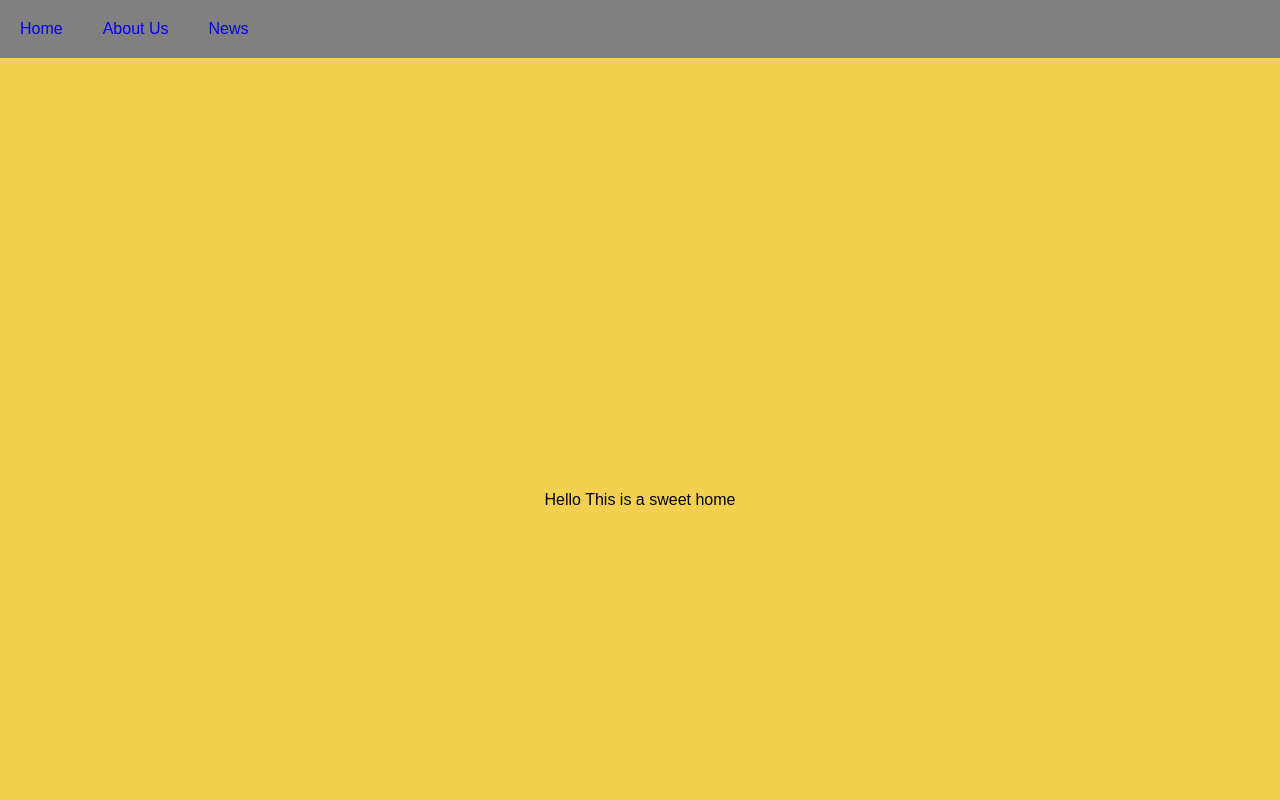
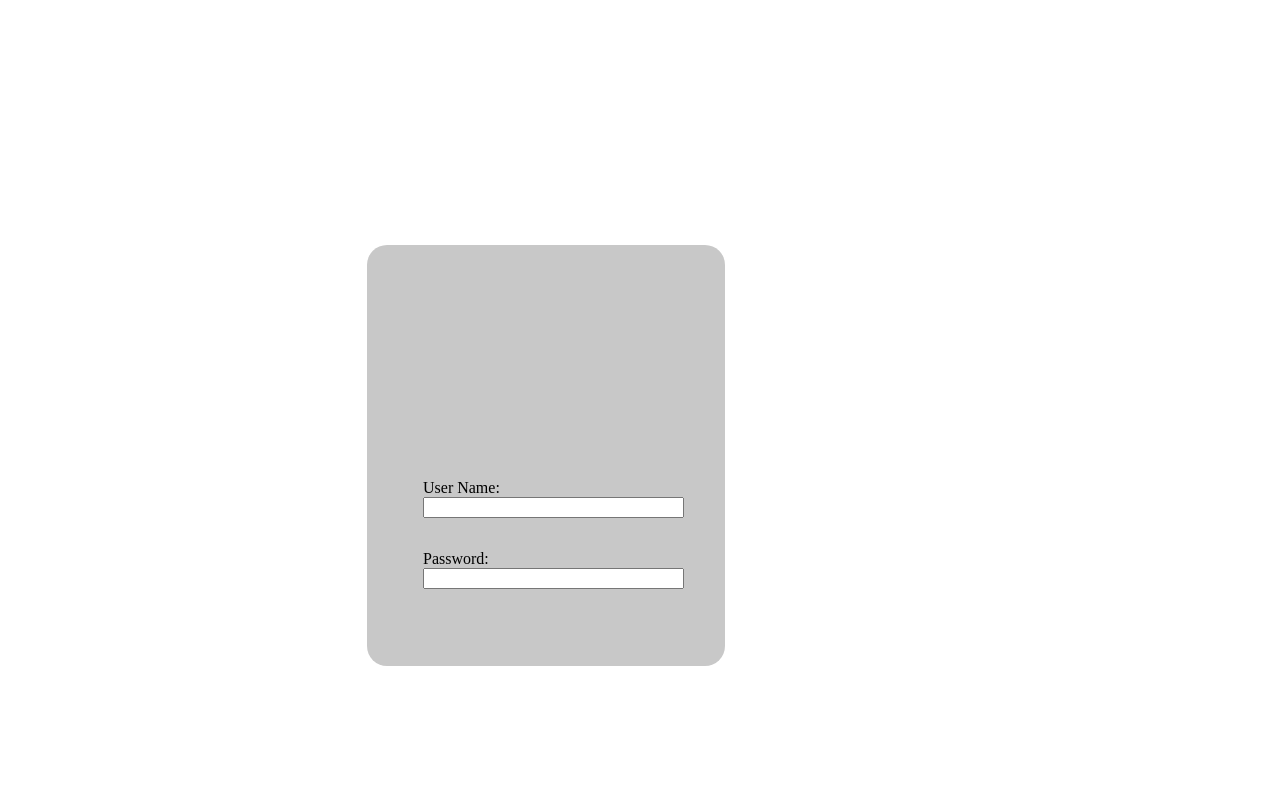
Before and after one commit to steamnp/bfd42, a React (Vite) app: page / in a window 1280 px wide. Shown: the top 800 px of the page. Built offline with nearby package versions, Linux system fonts and the light colour scheme.

Commit message:
create form and css initial work

```diff
--- a/src/App.jsx
+++ b/src/App.jsx
@@ -1,5 +1,4 @@
-import Footer from "./components/Footer"
-import Navbar from "./components/navbar"
+
 import Home from "./components/home"
 
 
@@ -9,9 +8,9 @@ function App() {
   return (
     <>
 
-    <Navbar/>
+
     <Home/>
-    <Footer/>
+
 
       </>
   )
--- a/src/components/footer.jsx
+++ /dev/null
@@ -1,13 +0,0 @@
-import React from 'react'
-import styles from './Footer.module.css';
-
-export default function Footer() {
-
-
-  return (
-    <div className ={styles.footer}>
-      <p>&copy;Practice</p>
-
-      </div>
-  )
-}
--- a/src/components/footer.module.css
+++ /dev/null
@@ -1,11 +0,0 @@
-.footer {
-    background-color: hsl(0, 0%, 50%);
-    width: auto;
-    height: 100px;
-    position: relative;
-    display: flex;
-    align-items: center;
-    justify-content: center;
-
-
-}
--- a/src/components/home.jsx
+++ b/src/components/home.jsx
@@ -1,8 +1,30 @@
-import React from 'react'
-import sytles from './home.module.css'
+import React from "react";
+import sytles from "./home.module.css";
 
 export default function Home() {
   return (
-    <div className = {sytles.home}> Hello This is a sweet home</div>
-  )
+    <div classname={sytles.container}>
+    <form className={sytles.form}>
+      <div className={sytles.container}>
+        <div  className={sytles.inputemail}>
+          <label htmlFor="name">User Name:</label>
+          <input
+
+            type="text"
+            id="username"
+            name="name"
+          />
+        </div>
+        <div className={sytles.inputpassword}>
+          <label htmlFor="name">Password:</label>
+          <input
+            type="password"
+            id="password"
+            name="password"
+          />
+        </div>
+      </div>
+    </form>
+    </div>
+  );
 }
--- a/src/components/home.module.css
+++ b/src/components/home.module.css
@@ -1,12 +1,44 @@
-.home {
-    width: auto;
-    height:100svh;
 
-    margin-top: 100px;
-    position: relative;
+
+.form {
+  width: 358px;
+  height: 421px;
+  margin-top: 245px;
+  margin-left: 367px;
+  border-radius: 20px;
+  background-color: #c8c8c8;
+  position: absolute;
+}
+
+.inputemail {
+  width: 261px;
+  height: 37px;
+  margin-top: 234px;
+  margin-left: 56px;
+  display: flex;
+  flex-direction: column;
+  position: absolute;
+
+}
+
+
+
+
+.inputpassword {
+    width: 261px;
+    height: 37px;
+    margin-top: 305px;
+    margin-left: 56px;
     display: flex;
-    align-items: center;
-    justify-content: center;
+    flex-direction: column;
+    position: absolute;
+    padding: '10px';
 
 
 }
+.container{
+  display: flex;
+
+
+
+}
--- a/src/components/navbar.jsx
+++ /dev/null
@@ -1,19 +0,0 @@
-import React from 'react'
-import styles from './navbar.module.css'
-import '../global.css'
-
-export default function Navbar() {
-  return (
-    <div className={styles.navbar} >
-
-        <a href='/home'>Home</a>
-
-        <a href='/about'>About Us</a>
-
-        <a href='/news'>News</a>
-
-
-
-      </div>
-  )
-}
--- a/src/components/navbar.module.css
+++ /dev/null
@@ -1,17 +0,0 @@
-.navbar {
-  width: 100%;
-    justify-content: flex-start;
-    position: fixed;
-    background-color: hsl(0, 0%, 50%);
-    margin-top: -100px;
-    z-index: 1;
-
-}
-
-  .navbar a {
-    float: left;
-    display: flex;
-    padding: 20px 20px;
-    text-decoration: none;
-
-  }
--- a/src/global.css
+++ b/src/global.css
@@ -1,37 +1,5 @@
 body {
     margin: 0;
-    font-family: 'Figtree', sans-serif;
-    background-color: hsl(47, 88%, 63%);
-    color:aliceblue  hsl(0, 0%, 7%);
-    font-size: 16px;
-    font-weight: 600, 800;
-  }
-
-  @media (max-width: 375px) {
-    body {
-        width: 100%;
-
-    }
+    width:687px;
+    height: 798px;
 }
-
-
-@media (min-width: 376px) and (max-width: 1440px) {
-    body {
-        max-width: 1440px;
-        margin: 0 auto;
-    }
-}
-
-  .white-bg {
-
-    background-color: hsl(0, 0%, 100%);
-  }
-
-  .gray-bg {
-
-    background-color: hsl(0, 0%, 50%);
-  }
-
-p{
-    font-weight: 600;
-}
```
